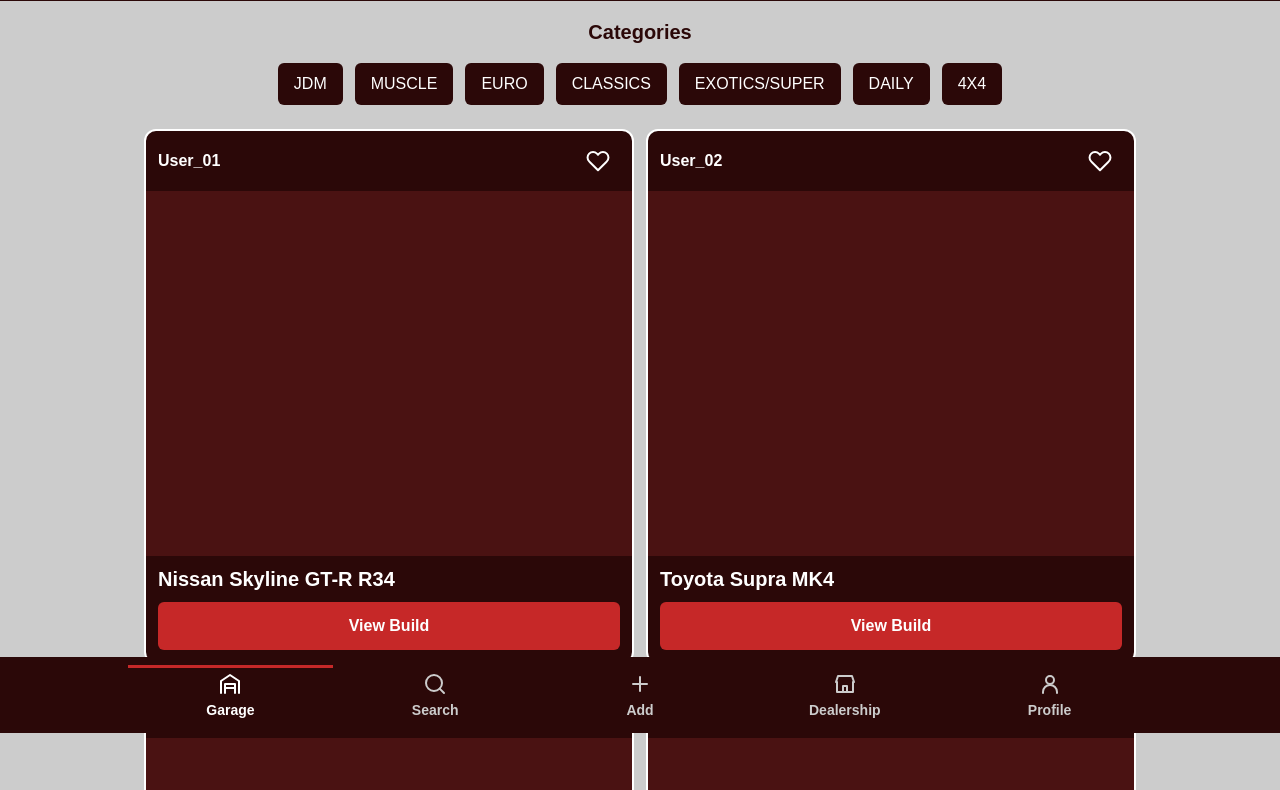
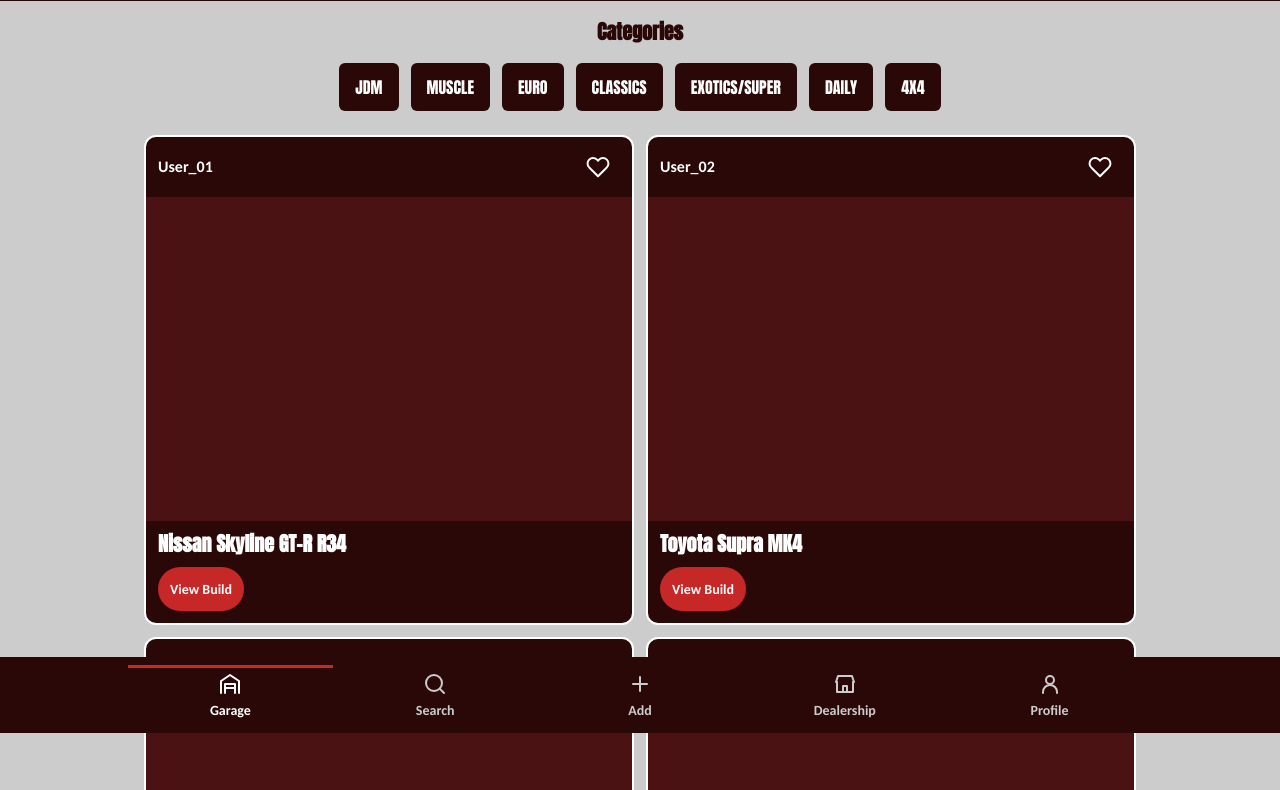
Before and after one commit to MrChessman/gearshift, a plain HTML site: page index.html in a window 1280 px wide. Shown: the part 67-857 px from the top of the page. Drawn offline with Linux system fonts and the light colour scheme.

Commit message:
feat: apply font tokens and polish card layout

```diff
--- a/css/base.css
+++ b/css/base.css
@@ -8,8 +8,14 @@ body {
     margin: 0;
     background: var(--color-page);
     color: var(--color-text-on-page);
+    font-family: var(--font-body);
     font-size: var(--text-base);
     line-height: 1.5;
+}
+
+/* Buttons use the surrounding font instead of the browser default */
+button {
+    font-family: inherit;
 }
 
 /* Images scale to fit and display as block elements */
--- a/css/components/bottom-nav.css
+++ b/css/components/bottom-nav.css
@@ -29,7 +29,7 @@
     gap: var(--space-1);
     padding: var(--space-1);
     min-height: 44px;
-    font-family: "Carlito", sans-serif;
+    font-family: var(--font-body);
     text-align: center;
     text-decoration: none;
     color: var(--gray-300); /* TODO token: --color-text-muted */
--- a/css/components/build-card.css
+++ b/css/components/build-card.css
@@ -19,7 +19,7 @@
 }
 
 .build-card__user {
-    font-family: "Carlito", sans-serif;
+    font-family: var(--font-body);
     font-size: var(--text-base);
     font-weight: 700;
 }
@@ -52,30 +52,35 @@
 }
 
 .build-card__photo {
-    aspect-ratio: 4 / 3;
+    aspect-ratio: 3 / 2;
     background: var(--color-surface-raised);
 }
 
 .build-card__title {
-    font-family: "Anton", sans-serif;
+    font-family: var(--font-heading);
     font-size: var(--text-lg);
     color: var(--color-text-on-surface);
     margin: 0;
-    padding: var(--space-2) var(--space-3) 0;
+    padding: var(--space-2) var(--space-3);
 }
 
 .build-card__link {
-    display: block;
-    margin: var(--space-2) var(--space-3) var(--space-3);
-    padding: var(--space-3);
-    font-family: "Carlito", sans-serif;
-    font-size: var(--text-base);
+    display: flex;
+    align-items: center;
+    justify-content: center;
+    width: fit-content;
+    /* Pins the pill to the card bottom so all View Build buttons line up across a row */
+    margin: auto var(--space-3) var(--space-3);
+    padding: var(--space-2) var(--space-3);
+    font-family: var(--font-body);
+    font-size: var(--text-sm);
     font-weight: 700;
-    text-align: center;
     text-decoration: none;
     color: var(--color-text-on-surface);
     background: var(--color-action);
-    border-radius: var(--radius-sm);
+    /* TODO token: --min-touch-target */
+    min-height: 44px;
+    border-radius: var(--radius-pill);
     transition: background var(--dur-fast) var(--ease-out);
 }
 
--- a/css/components/category-chips.css
+++ b/css/components/category-chips.css
@@ -1,5 +1,5 @@
 .category-heading {
-    font-family: "Anton", sans-serif;
+    font-family: var(--font-heading);
     font-size: var(--text-lg);
     color: var(--color-text-on-page);
     text-align: center;
@@ -20,7 +20,7 @@
 
 .category-chip {
     flex: none;
-    font-family: "Anton", sans-serif;
+    font-family: var(--font-heading);
     font-size: var(--text-base);
     text-transform: uppercase;
     color: var(--color-text-on-surface);
--- a/css/components/header.css
+++ b/css/components/header.css
@@ -14,6 +14,8 @@
 }
 
 .gearshift-title {
+    font-family: var(--font-body);
+    font-style: italic;
     font-size: var(--text-xl);
     font-weight: 700;
     color: var(--color-text-on-surface);
--- a/css/tokens.css
+++ b/css/tokens.css
@@ -32,6 +32,10 @@
     --radius-md: 12px;
     --radius-pill: 999px;
 
+    /* Fonts */
+    --font-heading: "Anton", "Arial Narrow", sans-serif;
+    --font-body: "Carlito", Calibri, Arial, sans-serif;
+
     /* Type sizes */
     --text-sm: 0.875rem;
     --text-base: 1rem;
--- a/index.html
+++ b/index.html
@@ -5,6 +5,9 @@
     <meta charset="UTF-8">
     <meta name="viewport" content="width=device-width, initial-scale=1.0">
     <title>GearShift</title>
+    <link rel="preconnect" href="https://fonts.googleapis.com">
+    <link rel="preconnect" href="https://fonts.gstatic.com" crossorigin>
+    <link href="https://fonts.googleapis.com/css2?family=Anton&family=Carlito:ital,wght@0,400;0,700;1,400;1,700&display=swap" rel="stylesheet">
     <link rel="stylesheet" href="css/tokens.css">
     <link rel="stylesheet" href="css/base.css">
     <link rel="stylesheet" href="css/components/header.css">
```
